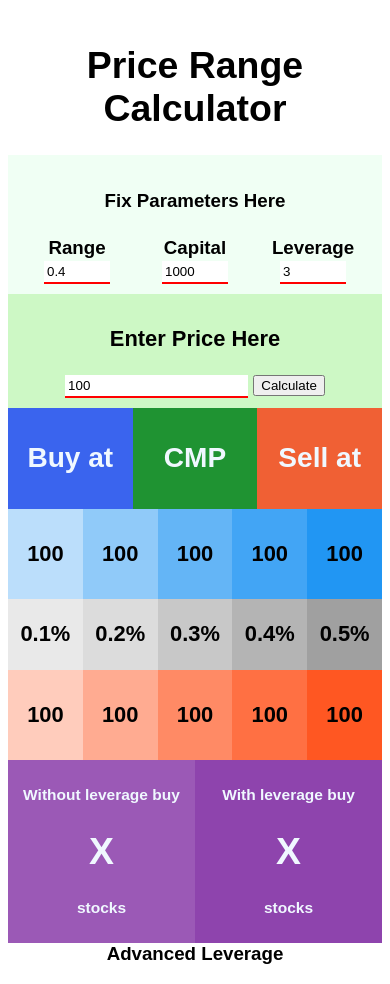
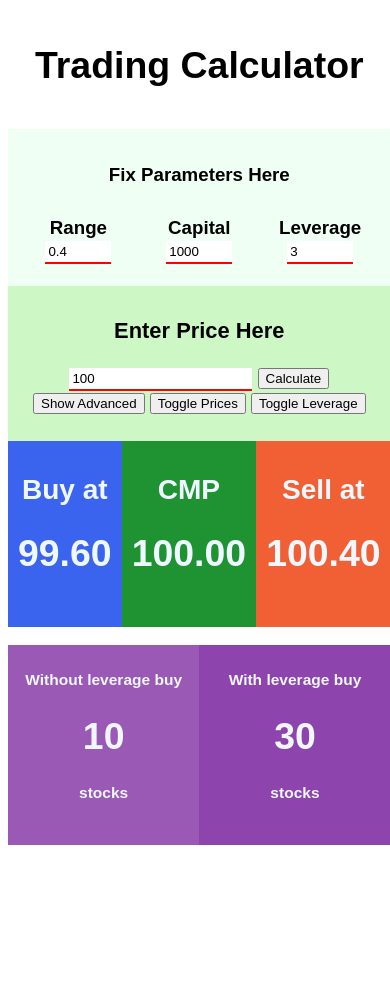
Before and after one commit to coderapex/trade-calculator, a plain HTML site: page index.html in a window 390 px wide. After the commit the page ends 881 px from the top, so only its background shows below. Drawn offline with Linux system fonts and the light colour scheme.

Commit message:
Advanced toggles for price and leverage added

```diff
--- a/index.html
+++ b/index.html
@@ -1,7 +1,7 @@
 <!DOCTYPE html>
 <html>
   <head>
-    <title>Range Calculator</title>
+    <title>Trading Calculator</title>
     <meta charset="UTF-8" />
     <link rel="stylesheet" href="style.css" />
   </head>
@@ -9,7 +9,7 @@
   <body>
     <h3 id="parent">
       <div id="heading">
-        <h1>Price Range Calculator</h1>
+        <h1>Trading Calculator</h1>
       </div>
 
       <div id="param">
@@ -64,6 +64,9 @@
           placeholder="Default value is 100"
         />
         <button id="submit-button">Calculate</button>
+        <button id="advanced-button">Show Advanced</button>
+        <button id="advanced-price-button">Toggle Prices</button>
+        <button id="advanced-leverage-button">Toggle Leverage</button>
       </div>
 
       <div id="buy">
--- a/script.js
+++ b/script.js
@@ -1,6 +1,13 @@
 let submit = document.getElementById("submit-button");
+let advancedButton = document.getElementById("advanced-button");
+let advancedPriceButton = document.getElementById("advanced-price-button");
+let advancedLeverageButton = document.getElementById(
+  "advanced-leverage-button"
+);
 
 let showAdvanced = false;
+let advancedPrice = false;
+let advancedLeverage = false;
 
 let calculate = () => {
   // render CMP
@@ -65,6 +72,57 @@ let calculate = () => {
 
   // calculating advanced leverage rates
   // 3x 5x 8x 10x 15x
+
+  renderAdvancedView();
+};
+
+let renderAdvancedView = () => {
+  if (showAdvanced == false) {
+    advancedPrice = false;
+    advancedLeverage = false;
+  } else {
+    advancedPrice = true;
+    advancedLeverage = true;
+  }
+
+  renderAdvancedPrice();
+  renderAdvancedLeverage();
+};
+
+let renderAdvancedPrice = () => {
+  if (advancedPrice == false) {
+    document.getElementById("advanced-price").style.display = "none";
+  } else {
+    document.getElementById("advanced-price").style.display = "grid";
+  }
+};
+
+let renderAdvancedLeverage = () => {
+  if (advancedLeverage == false) {
+    document.getElementById("advanced-leverage").style.display = "none";
+  } else {
+    document.getElementById("advanced-leverage").style.display = "grid";
+  }
+};
+
+let toggleAdvancedView = () => {
+  showAdvanced = !showAdvanced;
+  renderAdvancedView();
+};
+
+let toggleAdvancedPrice = () => {
+  advancedPrice = !advancedPrice;
+  renderAdvancedPrice();
+};
+
+let toggleAdvancedLeverage = () => {
+  advancedLeverage = !advancedLeverage;
+  renderAdvancedLeverage();
 };
 
 submit.addEventListener("click", calculate);
+advancedButton.addEventListener("click", toggleAdvancedView);
+advancedPriceButton.addEventListener("click", toggleAdvancedPrice);
+advancedLeverageButton.addEventListener("click", toggleAdvancedLeverage);
+
+calculate();
```
